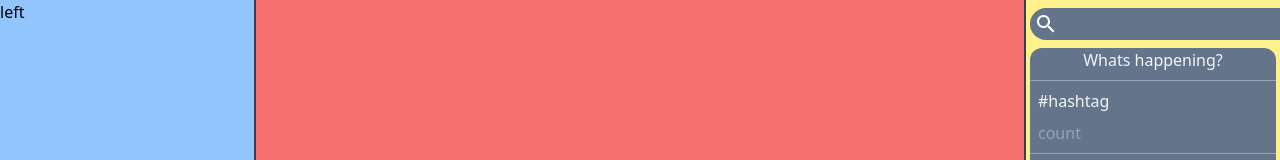
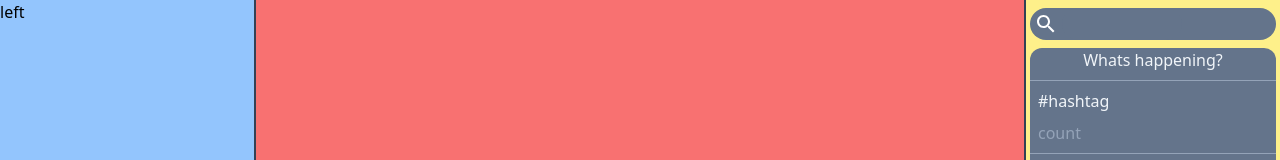
Before and after one commit to louayemandari/nextjs-twitter, a Next.js app: page /Signup in a window 1280 px wide. Shown: the top 160 px of the page. Built offline with nearby package versions, Linux system fonts and the light colour scheme.

Commit message:
just fixed the search bar UI

```diff
--- a/src/components/rightSide/Search.js
+++ b/src/components/rightSide/Search.js
@@ -2,9 +2,9 @@ import React from 'react'
 import SearchOutlinedIcon from '@mui/icons-material/SearchOutlined';
 function Search() {
   return (
-    <div className='mx-1 my-2 rounded-full flex bg-slate-500 mr-10'>
+    <div className='mx-1 my-2 rounded-full flex bg-slate-500 '>
       <SearchOutlinedIcon className='text-white m-1'/>
-      <input type="text" className='bg-slate-500 '  />
+      <input type="text" className='bg-slate-500 rounded-full w-[120px] focus:outline-none text-slate-100 '  />
     </div>
   )
 }
```
